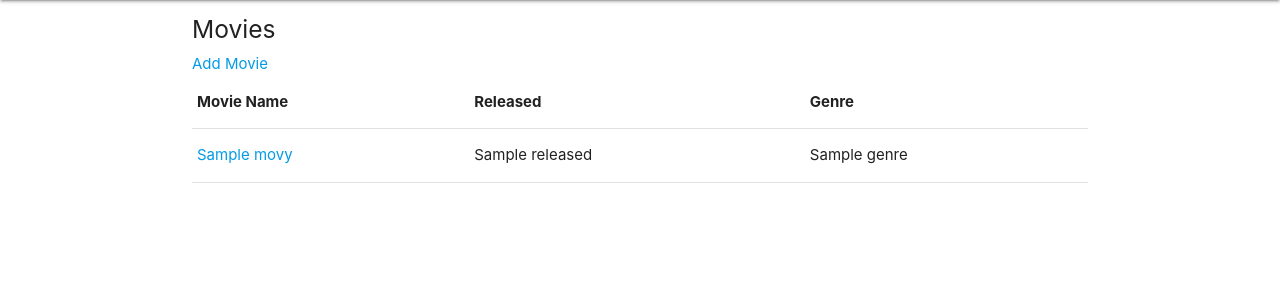
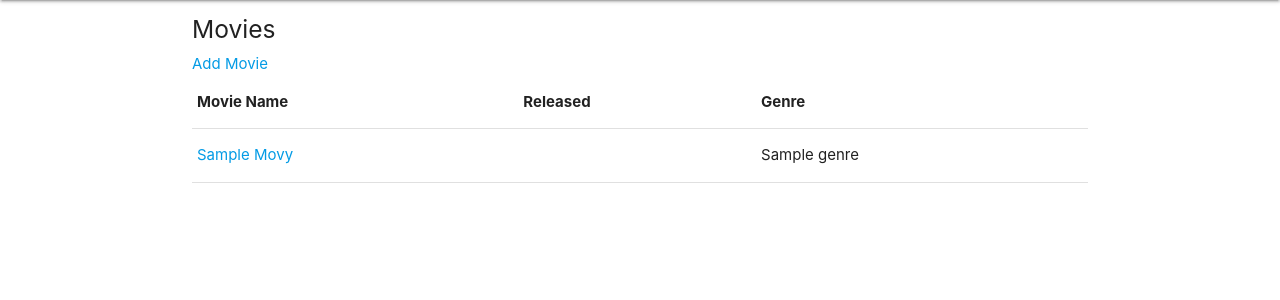
Before and after one commit to akenworthy87/ci-milestone3, a Flask app: page /movies in a window 1280 px wide. Shown: the part 64-364 px from the top of the page. Run offline with Flask 2, Linux system fonts and the light colour scheme; a database or web service that is not in the repository returns one stand-in record (values such as "Sample title"); some libraries are stand-ins or nearby versions.

Commit message:
Fixes #15: changed insert/edit to convert movie name to lowercase; Fixes #17: caused by empty strings not being valid for int conversion, changes to 0 instead.

```diff
--- a/app.py
+++ b/app.py
@@ -23,6 +23,7 @@ def home():
 ## Movies list
 @app.route('/movies')
 def list_movies():
+    # Returns a list of movie records, by name ASC
     return render_template("movies/movies.html", movies=mongo.db.movies.find().sort('movie_name', 1))
 
 ## Add movie functions
@@ -34,7 +35,14 @@ def add_movie():
 def insert_movie():
     moviesDB = mongo.db.movies
     movie = request.form.to_dict()
-    movie.update({'meta':{'date_updated':datetime.utcnow(), 'date_created':datetime.utcnow()}})
+    # transforms
+    movie.update({
+        'released':int(movie['released'] or 0),
+        'runtime':int(movie['runtime'] or 0),
+        'movie_name':movie['movie_name'].lower(),
+        'meta':{'date_updated':datetime.utcnow(),
+                'date_created':datetime.utcnow()}
+    })
     #validation goes here
     moviesDB.insert_one(movie)
     return redirect(url_for('list_movies'))
@@ -51,11 +59,11 @@ def update_movie(movie_id):
     moviesDB = mongo.db.movies
     moviesDB.update_one( {'_id': ObjectId(movie_id)},
     {"$set":{
-        'movie_name': request.form.get('movie_name'),
+        'movie_name': request.form.get('movie_name').lower(),
         'art': request.form.get('art'),
-        'released': int(request.form.get('released')),
+        'released': int(request.form.get('released') or 0),
         'genre': request.form.get('genre'),
-        'runtime':int(request.form.get('runtime')),
+        'runtime':int(request.form.get('runtime') or 0),
         'rating':request.form.get('rating'),
         'director':request.form.get('director'),
         'plot':request.form.get('plot'),
--- a/static/css/style.css
+++ b/static/css/style.css
@@ -1,3 +1,7 @@
 .thumbnail {
     max-height: 15em;
 }
+
+.capitalize {
+  text-transform: capitalize;
+  }
--- a/templates/index.html
+++ b/templates/index.html
@@ -11,12 +11,12 @@
     </thead>
     {% for movie in movies %}
     <tr>
-        <td>
+        <td class="capitalize">
             <a href="{{url_for('view_movie', movie_id=movie._id)}}">
                 {{movie.movie_name}}
             </a>
         </td>
-        <td>{{movie.released}}</td>
+        <td>{{movie.released if movie.released > 0 else ''}}</td>
         <td>{{movie.genre}}</td>
     </tr>
     {% endfor %}
--- a/templates/movies/movies.html
+++ b/templates/movies/movies.html
@@ -12,12 +12,12 @@
     </thead>
     {% for movie in movies %}
     <tr>
-        <td>
+        <td class="capitalize">
             <a href="{{url_for('view_movie', movie_id=movie._id)}}">
                 {{movie.movie_name}}
             </a>
         </td>
-        <td>{{movie.released}}</td>
+        <td>{{movie.released if movie.released > 0 else ''}}</td>
         <td>{{movie.genre}}</td>
     </tr>
     {% endfor %}
--- a/templates/movies/viewmovie.html
+++ b/templates/movies/viewmovie.html
@@ -2,7 +2,7 @@
 
 <div class="row">
     <div class="col s12">
-        <h4>{{movie.movie_name}}</h4> <a href="{{url_for('edit_movie', movie_id=movie._id)}}">Edit Record</a>
+        <h4 class="capitalize">{{movie.movie_name}}</h4> <a href="{{url_for('edit_movie', movie_id=movie._id)}}">Edit Record</a>
     </div>
 </div>
 
@@ -11,9 +11,9 @@
         <img class="responsive-img thumbnail" src={{movie.art}}></img>
     </div>
     <div class="col s12 m9">
-        <p><strong>Release Date: </strong>{{movie.released}}</p>
+        <p><strong>Release Date: </strong>{{movie.released if movie.released > 0 else ''}}</p>
         <p><strong>Genre: </strong>{{movie.genre}}</p>
-        <p><strong>Runtime: </strong>{{movie.runtime}}</p>
+        <p><strong>Runtime: </strong>{{movie.runtime if movie.runtime > 0 else ''}}</p>
         <p><strong>Age Rating: </strong>{{movie.rating}}</p>
         <p><strong>Director: </strong>{{movie.director}}</p>
     </div>
```
